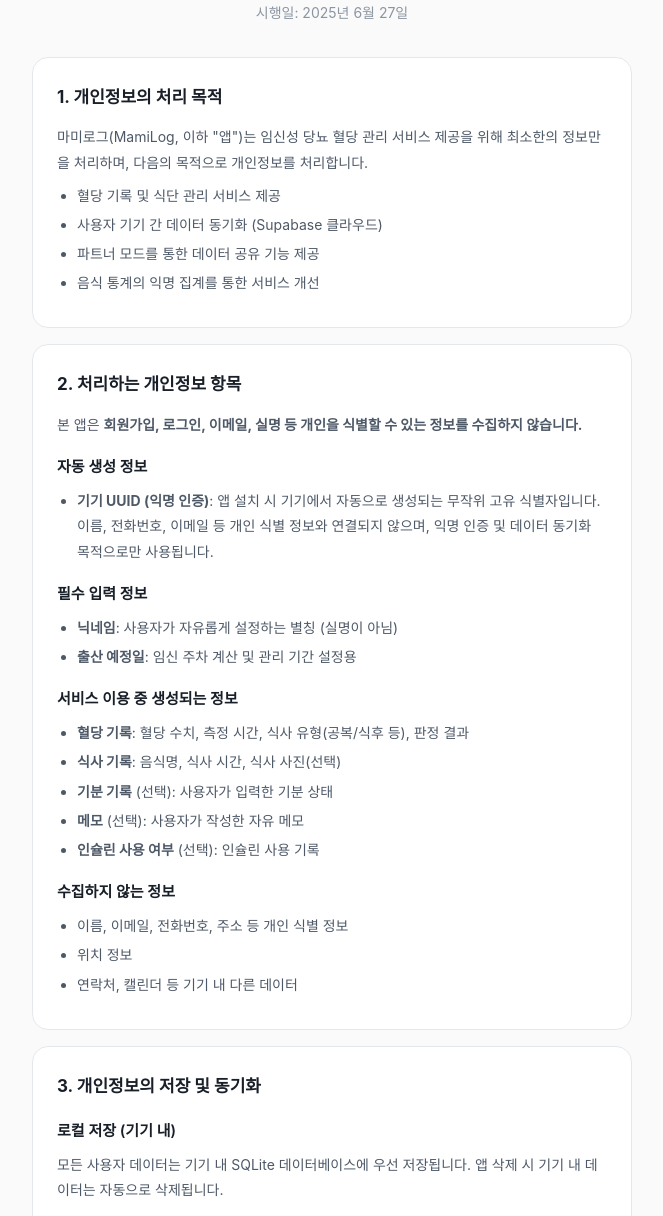
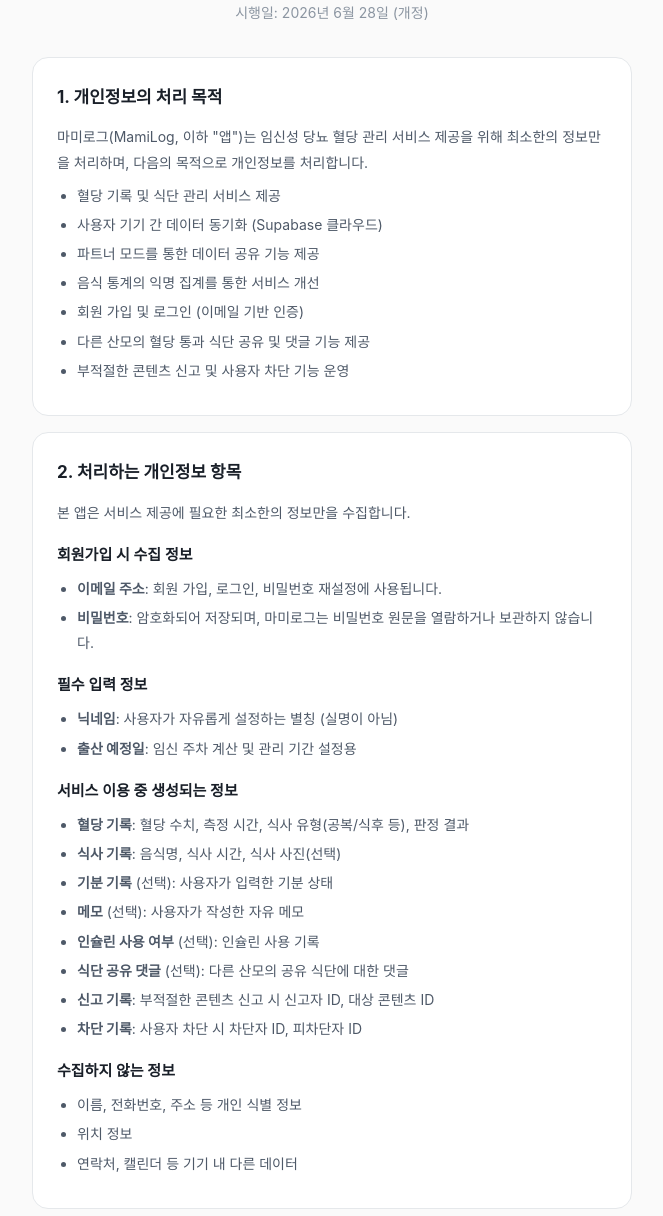
Before and after one commit to crwnarchive/imdang-survey, a plain HTML site: page privacy.html in a window 1280 px wide. Shown: the part 151-1367 px from the top of the page, without its empty margins (308-971 px from the left). Drawn offline with Linux system fonts and the light colour scheme; a web font is replaced by a local one.

Commit message:
개인정보 처리방침 개정 (2026.06.28)
- 이메일 로그인 수집 항목 추가
- 식단 공유 + 댓글 기능 반영
- 신고/차단 기능 반영
- 브랜드 컬러 민트로 변경

```diff
--- a/privacy.html
+++ b/privacy.html
@@ -11,8 +11,8 @@
     * { margin: 0; padding: 0; box-sizing: border-box; }
 
     :root {
-      --primary: #FF6B6B;
-      --primary-light: #FFF0F0;
+      --primary: #4CA37D;
+      --primary-light: #EDF7F2;
       --bg: #FAFAFA;
       --card: #FFFFFF;
       --text: #191F28;
@@ -139,7 +139,7 @@
     <div class="header">
       <div class="header-badge">📋 개인정보 처리방침</div>
       <h1>마미로그 개인정보 처리방침</h1>
-      <p>시행일: 2025년 6월 27일</p>
+      <p>시행일: 2026년 6월 28일 (개정)</p>
     </div>
 
     <div class="card">
@@ -150,16 +150,20 @@
         <li>사용자 기기 간 데이터 동기화 (Supabase 클라우드)</li>
         <li>파트너 모드를 통한 데이터 공유 기능 제공</li>
         <li>음식 통계의 익명 집계를 통한 서비스 개선</li>
+        <li>회원 가입 및 로그인 (이메일 기반 인증)</li>
+        <li>다른 산모의 혈당 통과 식단 공유 및 댓글 기능 제공</li>
+        <li>부적절한 콘텐츠 신고 및 사용자 차단 기능 운영</li>
       </ul>
     </div>
 
     <div class="card">
       <h2>2. 처리하는 개인정보 항목</h2>
-      <p>본 앱은 <strong>회원가입, 로그인, 이메일, 실명 등 개인을 식별할 수 있는 정보를 수집하지 않습니다.</strong></p>
+      <p>본 앱은 서비스 제공에 필요한 최소한의 정보만을 수집합니다.</p>
 
-      <h3>자동 생성 정보</h3>
+      <h3>회원가입 시 수집 정보</h3>
       <ul>
-        <li><strong>기기 UUID (익명 인증)</strong>: 앱 설치 시 기기에서 자동으로 생성되는 무작위 고유 식별자입니다. 이름, 전화번호, 이메일 등 개인 식별 정보와 연결되지 않으며, 익명 인증 및 데이터 동기화 목적으로만 사용됩니다.</li>
+        <li><strong>이메일 주소</strong>: 회원 가입, 로그인, 비밀번호 재설정에 사용됩니다.</li>
+        <li><strong>비밀번호</strong>: 암호화되어 저장되며, 마미로그는 비밀번호 원문을 열람하거나 보관하지 않습니다.</li>
       </ul>
 
       <h3>필수 입력 정보</h3>
@@ -175,11 +179,14 @@
         <li><strong>기분 기록</strong> (선택): 사용자가 입력한 기분 상태</li>
         <li><strong>메모</strong> (선택): 사용자가 작성한 자유 메모</li>
         <li><strong>인슐린 사용 여부</strong> (선택): 인슐린 사용 기록</li>
+        <li><strong>식단 공유 댓글</strong> (선택): 다른 산모의 공유 식단에 대한 댓글</li>
+        <li><strong>신고 기록</strong>: 부적절한 콘텐츠 신고 시 신고자 ID, 대상 콘텐츠 ID</li>
+        <li><strong>차단 기록</strong>: 사용자 차단 시 차단자 ID, 피차단자 ID</li>
       </ul>
 
       <h3>수집하지 않는 정보</h3>
       <ul>
-        <li>이름, 이메일, 전화번호, 주소 등 개인 식별 정보</li>
+        <li>이름, 전화번호, 주소 등 개인 식별 정보</li>
         <li>위치 정보</li>
         <li>연락처, 캘린더 등 기기 내 다른 데이터</li>
       </ul>
@@ -191,7 +198,10 @@
       <p>모든 사용자 데이터는 기기 내 SQLite 데이터베이스에 우선 저장됩니다. 앱 삭제 시 기기 내 데이터는 자동으로 삭제됩니다.</p>
 
       <h3>클라우드 동기화 (Supabase)</h3>
-      <p>데이터의 백업 및 기기 간 동기화를 위해 Supabase 클라우드 서비스에 익명으로 데이터가 동기화됩니다. 클라우드에 저장되는 모든 데이터는 기기 UUID를 기반으로 저장되며, 개인을 식별할 수 없습니다.</p>
+      <p>데이터의 백업 및 기기 간 동기화를 위해 Supabase 클라우드 서비스에 데이터가 동기화됩니다. 클라우드에 저장되는 데이터는 사용자 계정과 연결되며, 이메일 주소를 통해 인증됩니다.</p>
+
+      <h3>식단 공유 기능</h3>
+      <p>사용자가 기록한 식단 중 혈당이 정상 범위인 식단은 다른 사용자에게 닉네임 기반으로 공유될 수 있습니다. 공유되는 정보는 닉네임, 임신 주차, 음식명, 식후 혈당 수치이며, 이메일 등 개인 식별 정보는 포함되지 않습니다. 사용자는 공유된 식단에 댓글을 작성할 수 있으며, 부적절한 콘텐츠는 신고하거나 해당 사용자를 차단할 수 있습니다.</p>
     </div>
 
     <div class="card">
@@ -261,6 +271,8 @@
         <li>앱 내 설정에서 개인정보(닉네임, 출산 예정일 등)를 직접 수정</li>
         <li>앱 내 '회원 탈퇴'를 통해 모든 데이터(로컬 및 클라우드) 삭제 요청</li>
         <li>파트너 모드 활성화 및 비활성화</li>
+        <li>다른 사용자 차단 및 차단 해제</li>
+        <li>부적절한 콘텐츠 신고</li>
         <li>아래 연락처를 통한 개인정보 관련 문의</li>
       </ul>
     </div>
@@ -269,7 +281,7 @@
       <h2>10. 개인정보의 안전성 확보 조치</h2>
       <ul>
         <li>데이터 전송 시 SSL/TLS 암호화 통신 사용</li>
-        <li>익명 UUID 기반 저장으로 개인 식별 불가</li>
+        <li>비밀번호 암호화 저장 (Supabase Auth)</li>
         <li>Supabase Row Level Security(RLS) 정책을 통한 데이터 접근 제어</li>
         <li>서버 접근 권한 최소화</li>
       </ul>
@@ -288,7 +300,8 @@
       <h2>12. 개인정보 처리방침 변경</h2>
       <p>본 개인정보 처리방침은 법령 또는 서비스 변경에 따라 수정될 수 있으며, 변경 시 앱 내 공지 또는 본 페이지를 통해 안내합니다.</p>
       <ul>
-        <li><strong>시행일</strong>: 2025년 6월 27일</li>
+        <li><strong>최초 시행일</strong>: 2025년 6월 27일</li>
+        <li><strong>개정 시행일</strong>: 2026년 6월 28일</li>
       </ul>
     </div>
 
```
